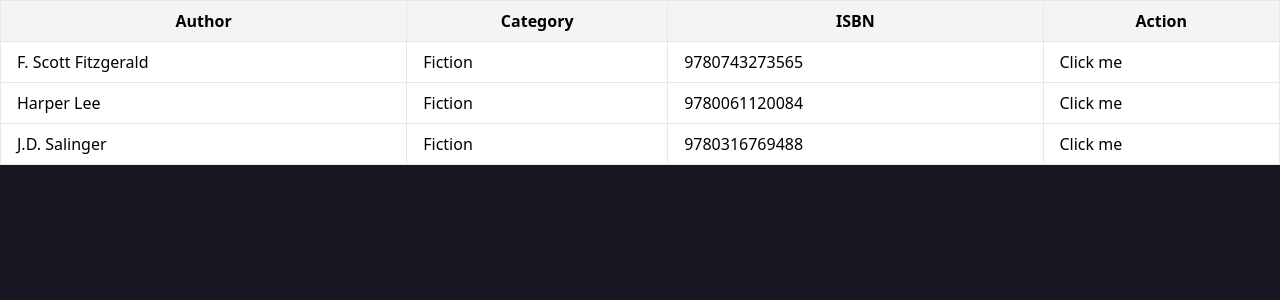
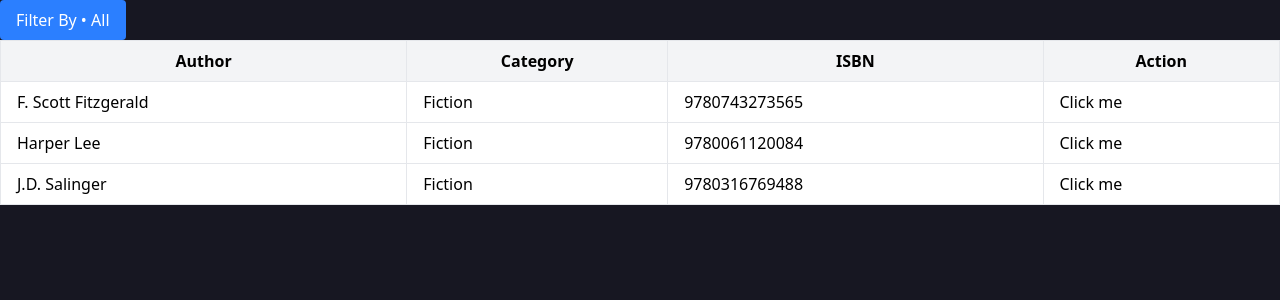
Before and after one commit to vladyslav-dev/BookListApp, a React (Vite) app: page /dashboard in a window 1280 px wide. Shown: the top 300 px of the page. Built offline with nearby package versions, Linux system fonts and the light colour scheme.

Commit message:
Design reusable Dropdown component. Create Filter component on top of Dropdown.

```diff
--- /dev/null
+++ b/src/components/Dropdown.tsx
@@ -0,0 +1,71 @@
+import useOnClickOutside from '@/hooks/useClickOutside'
+import {
+    ComponentPropsWithoutRef,
+    PropsWithChildren,
+    createContext,
+    useContext,
+    useState,
+    FC
+} from 'react'
+
+interface DropdownContextType {
+    isOpen: boolean
+    toggle: () => void
+    close: () => void
+}
+
+const DropdownContext = createContext<DropdownContextType | null>(null)
+
+interface DropdownProps extends ComponentPropsWithoutRef<"div"> {}
+
+interface DropdownComponent extends FC<DropdownProps> {
+    Button: typeof DropdownButton;
+    Menu: typeof DropdownMenu;
+    Item: typeof DropdownItem;
+}
+
+const Dropdown: DropdownComponent = ({ children }) => {
+    const [isOpen, setIsOpen] = useState(false)
+
+    const toggle = () => setIsOpen(!isOpen)
+    const close = () => setIsOpen(false)
+
+    const conatinerRef = useOnClickOutside(close)
+
+    return (
+        <span ref={conatinerRef}>
+            <DropdownContext.Provider value={{ isOpen, toggle, close }}>
+                {children}
+            </DropdownContext.Provider>
+        </span>
+    )
+}
+
+const DropdownButton: FC<PropsWithChildren<{}>> = ({ children }) => {
+    const { toggle } = useContext(DropdownContext)!
+
+    return <button onClick={toggle} className='px-4 py-2 bg-blue-500 text-white rounded cursor-pointer'>{children}</button>
+}
+
+const DropdownMenu: FC<PropsWithChildren<{}>> = ({ children }) => {
+    const { isOpen } = useContext(DropdownContext)!
+
+    return isOpen ? <div className='absolute mt-2 w-48 bg-white border border-gray-200 rounded shadow-lg'>{children}</div> : null
+}
+
+const DropdownItem: FC<PropsWithChildren<{
+    onClick: () => void
+}>> = ({ children, onClick }) => {
+    const { close } = useContext(DropdownContext)!
+    const handleClick = () => {
+        onClick()
+        close()
+    }
+    return <div className='px-4 py-2 text-sm text-gray-700 hover:bg-gray-100 cursor-pointer' onClick={handleClick}>{children}</div>
+}
+
+Dropdown.Button = DropdownButton;
+Dropdown.Menu = DropdownMenu;
+Dropdown.Item = DropdownItem;
+
+export default Dropdown
--- /dev/null
+++ b/src/components/Filter.tsx
@@ -0,0 +1,29 @@
+import React from 'react'
+import Dropdown from './Dropdown'
+
+enum FilterOptions {
+    ALL = 'All',
+    ACTIVE = 'Active',
+    DEACTIVATED = 'Deactivated'
+}
+
+const Filter = () => {
+    const [activeFilter, setActiveFilter] = React.useState<FilterOptions>(FilterOptions.ALL)
+
+    const handleFilterChange = (filter: FilterOptions) => {
+        setActiveFilter(filter as FilterOptions)
+    }
+
+    return (
+        <Dropdown>
+            <Dropdown.Button>Filter By &#8226; {activeFilter}</Dropdown.Button>
+            <Dropdown.Menu>
+                {Object.values(FilterOptions).filter((f) => f !== activeFilter).map((filter) => (
+                    <Dropdown.Item key={filter} onClick={() => handleFilterChange(filter)}>{filter}</Dropdown.Item>
+                ))}
+            </Dropdown.Menu>
+        </Dropdown>
+    )
+}
+
+export default Filter
--- /dev/null
+++ b/src/hooks/useClickOutside.ts
@@ -0,0 +1,28 @@
+import { useEffect, useRef } from "react"
+
+type Handler = (event: MouseEvent | TouchEvent) => void
+
+const useOnClickOutside = (handler: Handler) => {
+    const ref = useRef<HTMLDivElement>(null)
+
+    useEffect(() => {
+        const listener = (event: MouseEvent | TouchEvent) => {
+            if (!ref.current || ref.current.contains(event.target as Node)) {
+                return
+            }
+            handler(event)
+        }
+
+        document.addEventListener('mousedown', listener)
+        document.addEventListener('touchstart', listener)
+
+        return () => {
+            document.removeEventListener('mousedown', listener)
+            document.removeEventListener('touchstart', listener)
+        }
+    }, [])
+
+    return ref
+}
+
+export default useOnClickOutside
--- a/src/pages/Dashboard.tsx
+++ b/src/pages/Dashboard.tsx
@@ -1,3 +1,4 @@
+import Filter from '@/components/Filter'
 import Table from '@/components/Table'
 
 const Dashboard = () => {
@@ -51,6 +52,7 @@
 
   return (
     <div>
+        <Filter />
        <Table data={config.data} columns={config.columns} />
     </div>
 
--- a/src/types/books.ts
+++ b/src/types/books.ts
@@ -1,6 +1,6 @@
 export enum BookStatus {
-    ACTIVE = 'ACTIVE',
-    DEACTIVATED = 'DEACTIVATED',
+    ACTIVE = 'Active',
+    DEACTIVATED = 'Deactivated',
 }
 
 export interface Book {
```
